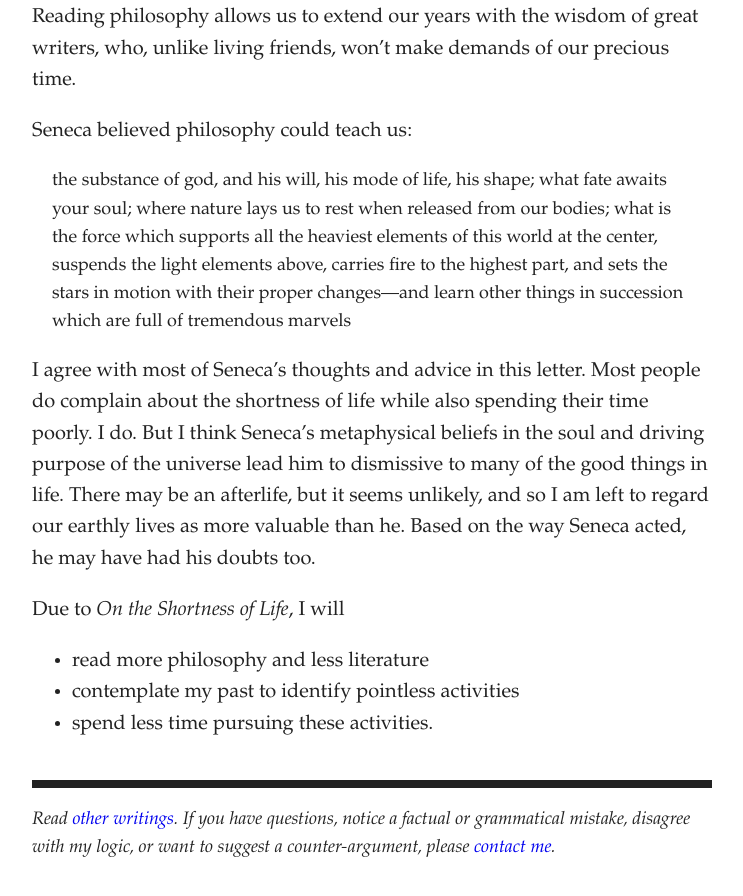
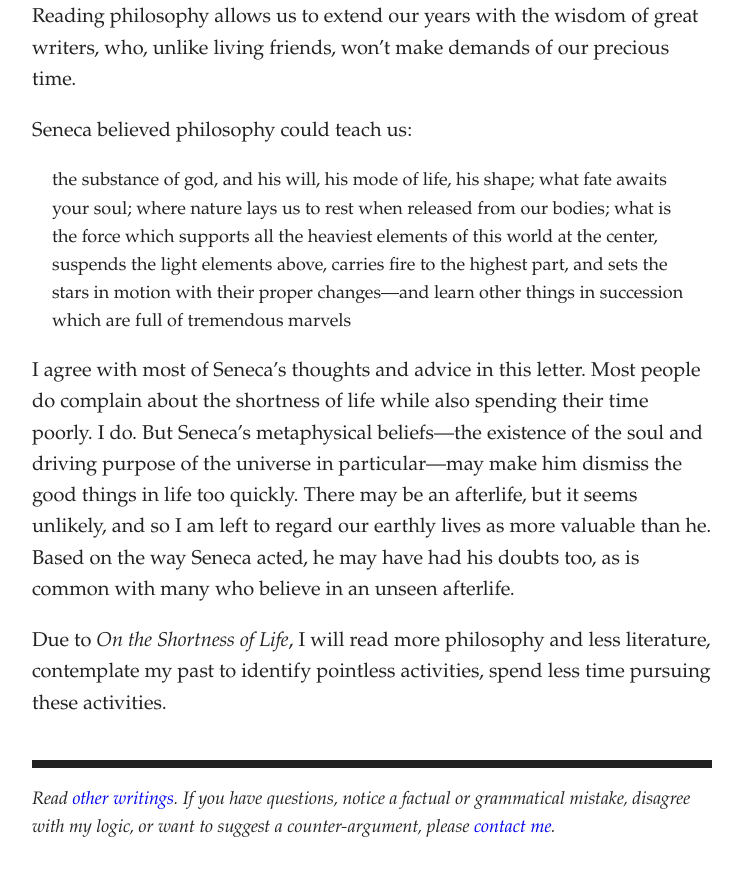
Before and after one commit to artsandmetaphysics/goodlifeodyssey, a Jekyll site: the page built from _documents/seneca.md, in a window 1280 px wide and 900 px high, scrolled down 3750 px. Shown: the top 896 px of the window, without its empty margins (268-1011 px from the left). Built offline with Jekyll 4.4.1, drawn with Linux system fonts in a browser that asks for light colours.

Commit message:
Add content

```diff
--- a/_documents/seneca.md
+++ b/_documents/seneca.md
@@ -88,10 +88,6 @@
 <p>the substance of god, and his will, his mode of life, his shape; what fate awaits your soul; where nature lays us to rest when released from our bodies; what is the force which supports all the heaviest elements of this world at the center, suspends the light elements above, carries fire to the highest part, and sets the stars in motion with their proper changes—and learn other things in succession which are full of tremendous marvels</p>
 </blockquote>
 
-I agree with most of Seneca’s thoughts and advice in this letter. Most people do complain about the shortness of life while also spending their time poorly. I do. But I think Seneca’s metaphysical beliefs in the soul and driving purpose of the universe lead him to dismissive to many of the good things in life. There may be an afterlife, but it seems unlikely, and so I am left to regard our earthly lives as more valuable than he. Based on the way Seneca acted, he may have had his doubts too.
+I agree with most of Seneca’s thoughts and advice in this letter. Most people do complain about the shortness of life while also spending their time poorly. I do. But Seneca’s metaphysical beliefs—the existence of the soul and driving purpose of the universe in particular—may make him dismiss the good things in life too quickly. There may be an afterlife, but it seems unlikely, and so I am left to regard our earthly lives as more valuable than he. Based on the way Seneca acted, he may have had his doubts too, as is common with many who believe in an unseen afterlife.
 
-Due to _On the Shortness of Life_, I will
-
-- read more philosophy and less literature
-- contemplate my past to identify pointless activities
-- spend less time pursuing these activities.
+Due to _On the Shortness of Life_, I will read more philosophy and less literature, contemplate my past to identify pointless activities, spend less time pursuing these activities.
```
Also changed, not shown: documents/seneca.md (+2 -6 lines).
